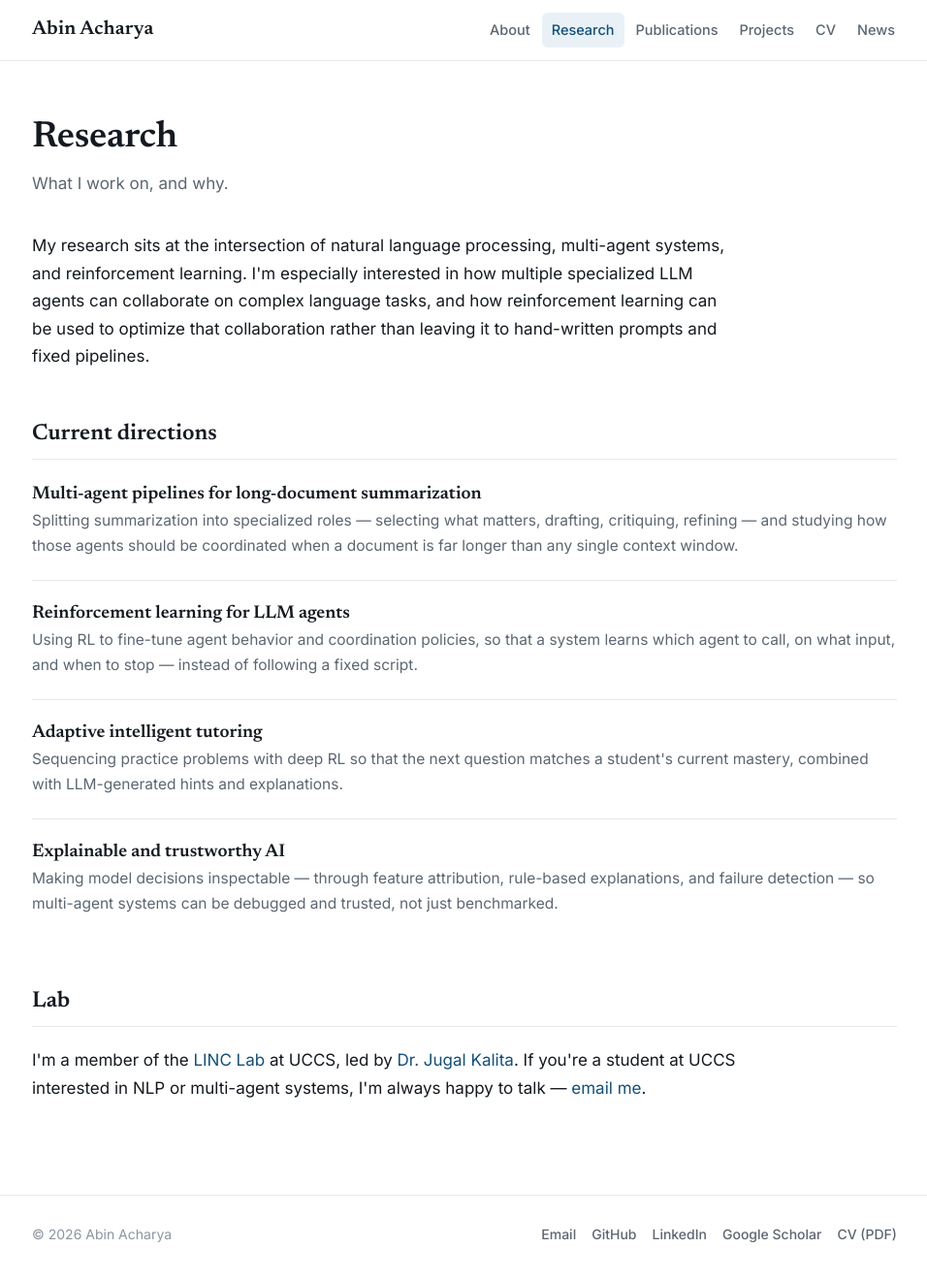
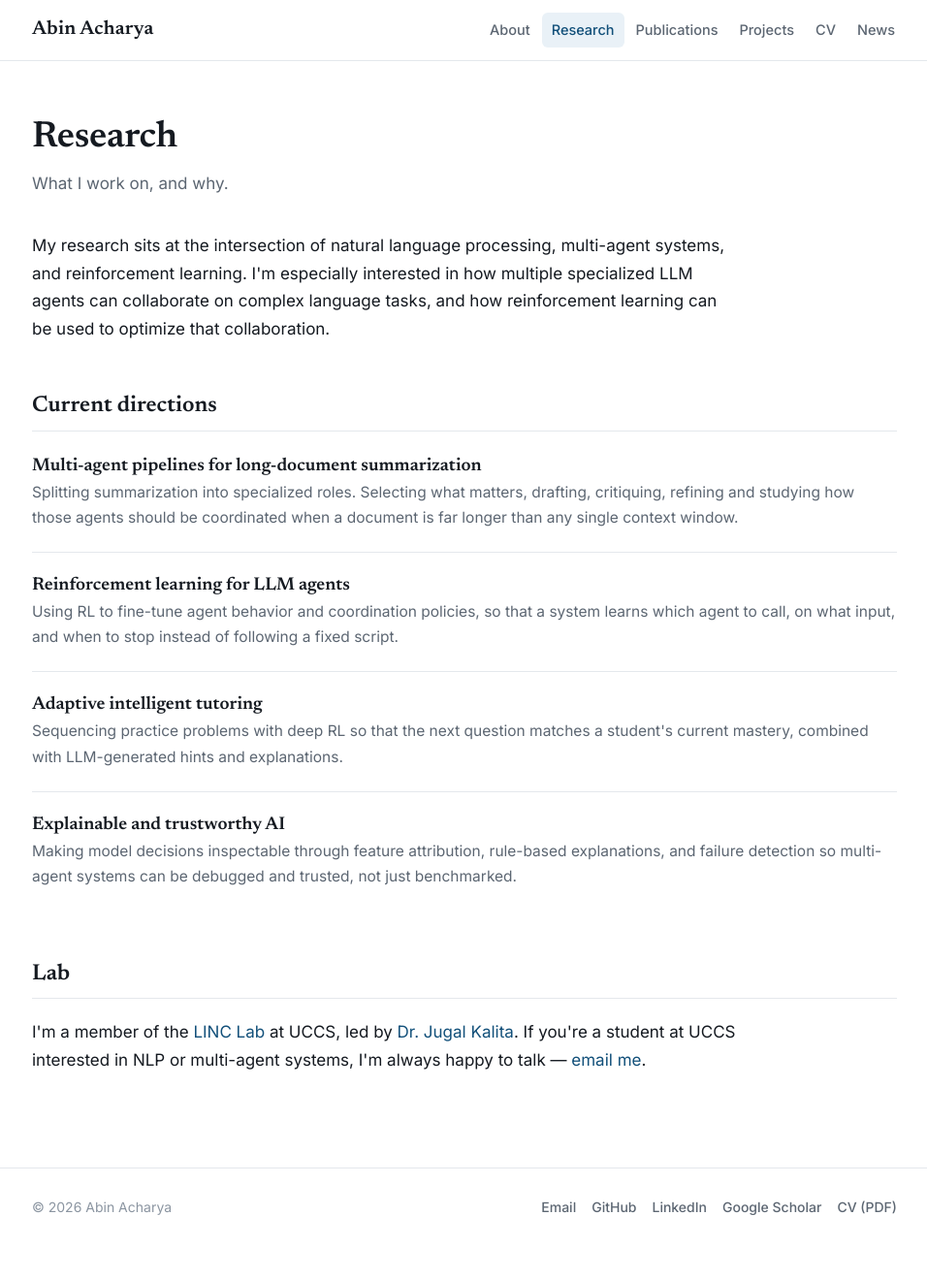
Before and after one commit to Abin-coder/abinacharya.github.io, a Jekyll site: the page built from research.html, in a window 1280 px wide and 1329 px high. Shown: the top 1320 px of the window at 97% size, without its empty margins (161-1117 px from the left). Built offline with Jekyll 4.4.1, drawn with Linux system fonts in a browser that asks for light colours.

Commit message:
fix content

```diff
--- a/index.html
+++ b/index.html
@@ -34,14 +34,14 @@ permalink: /
     collaboration.
   </p>
   <p>
-    I also teach. As a Graduate Teaching Assistant in the CS department I support 150+ students
-    across Intro to Software Engineering, Advanced Object-Oriented Programming, and Graduate
+    I also serve as a Graduate Teaching Assistant in the CS department where I support 150+ students
+    across Intro to Software Engineering, Advanced Object-Oriented Programming, Python, C# and Graduate
     Advanced Software Engineering.
   </p>
   <p>
     I'm originally from Nepal. Before moving to Colorado I earned my Bachelor of Computer
     Engineering from the Institute of Engineering, Tribhuvan University in Kathmandu, and spent
-    two years teaching and running IT infrastructure at a school in the city.
+    two years teaching and running IT infrastructure at a school in Chitwan.
   </p>
   <p>
     Outside research you'll find me playing cricket, watching anime, taking photographs, listening
--- a/research.html
+++ b/research.html
@@ -10,7 +10,7 @@ intro: What I work on, and why.
     My research sits at the intersection of natural language processing, multi-agent systems, and
     reinforcement learning. I'm especially interested in how multiple specialized LLM agents can
     collaborate on complex language tasks, and how reinforcement learning can be used to optimize
-    that collaboration rather than leaving it to hand-written prompts and fixed pipelines.
+    that collaboration.
   </p>
 </section>
 
@@ -23,8 +23,8 @@ intro: What I work on, and why.
       <h3 class="entry-title">Multi-agent pipelines for long-document summarization</h3>
     </div>
     <p class="entry-where">
-      Splitting summarization into specialized roles — selecting what matters, drafting, critiquing,
-      refining — and studying how those agents should be coordinated when a document is far longer
+      Splitting summarization into specialized roles. Selecting what matters, drafting, critiquing,
+      refining  and studying how those agents should be coordinated when a document is far longer
       than any single context window.
     </p>
   </div>
@@ -35,7 +35,7 @@ intro: What I work on, and why.
     </div>
     <p class="entry-where">
       Using RL to fine-tune agent behavior and coordination policies, so that a system learns which
-      agent to call, on what input, and when to stop — instead of following a fixed script.
+      agent to call, on what input, and when to stop  instead of following a fixed script.
     </p>
   </div>
 
@@ -54,8 +54,8 @@ intro: What I work on, and why.
       <h3 class="entry-title">Explainable and trustworthy AI</h3>
     </div>
     <p class="entry-where">
-      Making model decisions inspectable — through feature attribution, rule-based explanations, and
-      failure detection — so multi-agent systems can be debugged and trusted, not just benchmarked.
+      Making model decisions inspectable  through feature attribution, rule-based explanations, and
+      failure detection  so multi-agent systems can be debugged and trusted, not just benchmarked.
     </p>
   </div>
 </section>
```
